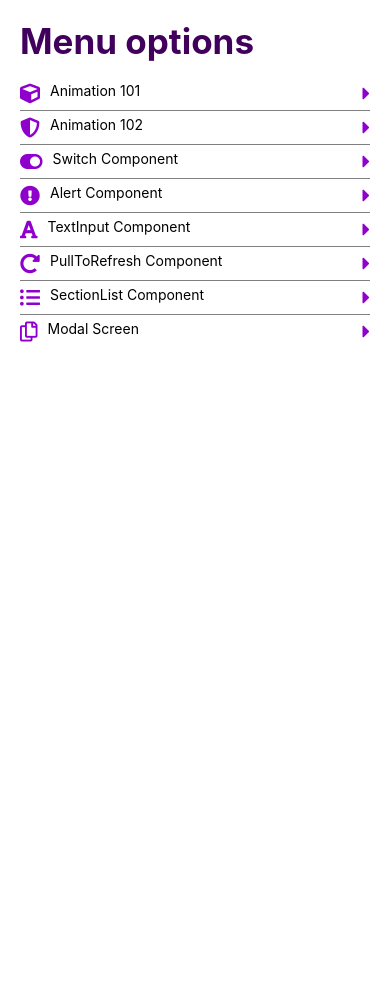
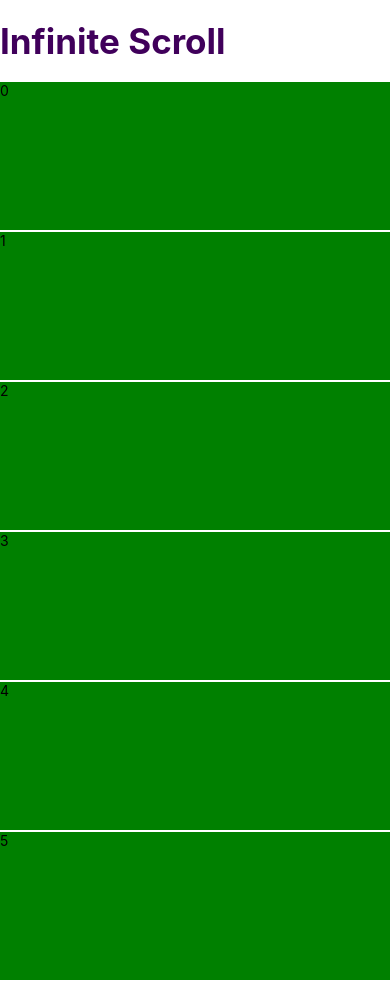
Before and after one commit to juliflorezg/React-native-udemy-12, a React Native app: screen /InfiniteScrollScreen in a window 390 px wide. Before the commit the page ends 844 px from the top, so only its background shows below. Built offline with nearby package versions, Linux system fonts and the light colour scheme.

Commit message:
add infinite scroll screen

```diff
--- a/src/data/menuItems.tsx
+++ b/src/data/menuItems.tsx
@@ -37,8 +37,13 @@ export const menuItems: MenuItem[] = [
     component: 'SectionListScreen',
   },
   {
-    name: 'Modal Screen',
+    name: 'Modal',
     icon: 'copy',
     component: 'ModalScreen',
   },
+  {
+    name: 'Infinite Scroll',
+    icon: 'download',
+    component: 'InfiniteScrollScreen',
+  },
 ];
--- a/src/navigation/Navigator.tsx
+++ b/src/navigation/Navigator.tsx
@@ -9,6 +9,7 @@ import {TextInputScreen} from '../screens/TextInputScreen';
 import {PullToRefreshScreen} from '../screens/PullToRefreshScreen';
 import {SectionListScreen} from '../screens/SectionListScreen';
 import {ModalScreen} from '../screens/ModalScreen';
+import {InfiniteScrollScreen} from '../screens/InfiniteScrollScreen';
 
 export type RootStackParams = {
   HomeScreen: undefined;
@@ -20,6 +21,7 @@ export type RootStackParams = {
   PullToRefreshScreen: undefined;
   SectionListScreen: undefined;
   ModalScreen: undefined;
+  InfiniteScrollScreen: undefined;
 };
 
 const Stack = createStackNavigator<RootStackParams>();
@@ -45,6 +47,10 @@ export const Navigator = () => {
       />
       <Stack.Screen name="SectionListScreen" component={SectionListScreen} />
       <Stack.Screen name="ModalScreen" component={ModalScreen} />
+      <Stack.Screen
+        name="InfiniteScrollScreen"
+        component={InfiniteScrollScreen}
+      />
     </Stack.Navigator>
   );
 };
--- /dev/null
+++ b/src/screens/InfiniteScrollScreen.tsx
@@ -0,0 +1,29 @@
+import React, {useState} from 'react';
+import {View, FlatList, Text, StyleSheet} from 'react-native';
+import {HeaderTitle} from '../components/HeaderTitle';
+// import { styles } from '../theme/appTheme';
+export const InfiniteScrollScreen = () => {
+  const [numbers, setNumbers] = useState([0, 1, 2, 3, 4, 5]);
+  const renderItem = (item: number) => {
+    return <Text style={styles.textItem}>{item}</Text>;
+  };
+  return (
+    <View>
+      <FlatList
+        data={numbers}
+        renderItem={({item}) => renderItem(item)}
+        keyExtractor={item => String(item)}
+        ListHeaderComponent={() => <HeaderTitle title="Infinite Scroll" />}
+      />
+    </View>
+  );
+};
+
+const styles = StyleSheet.create({
+  textItem: {
+    backgroundColor: 'green',
+    height: 150,
+    borderBottomColor: 'white',
+    borderBottomWidth: 2,
+  },
+});
```
